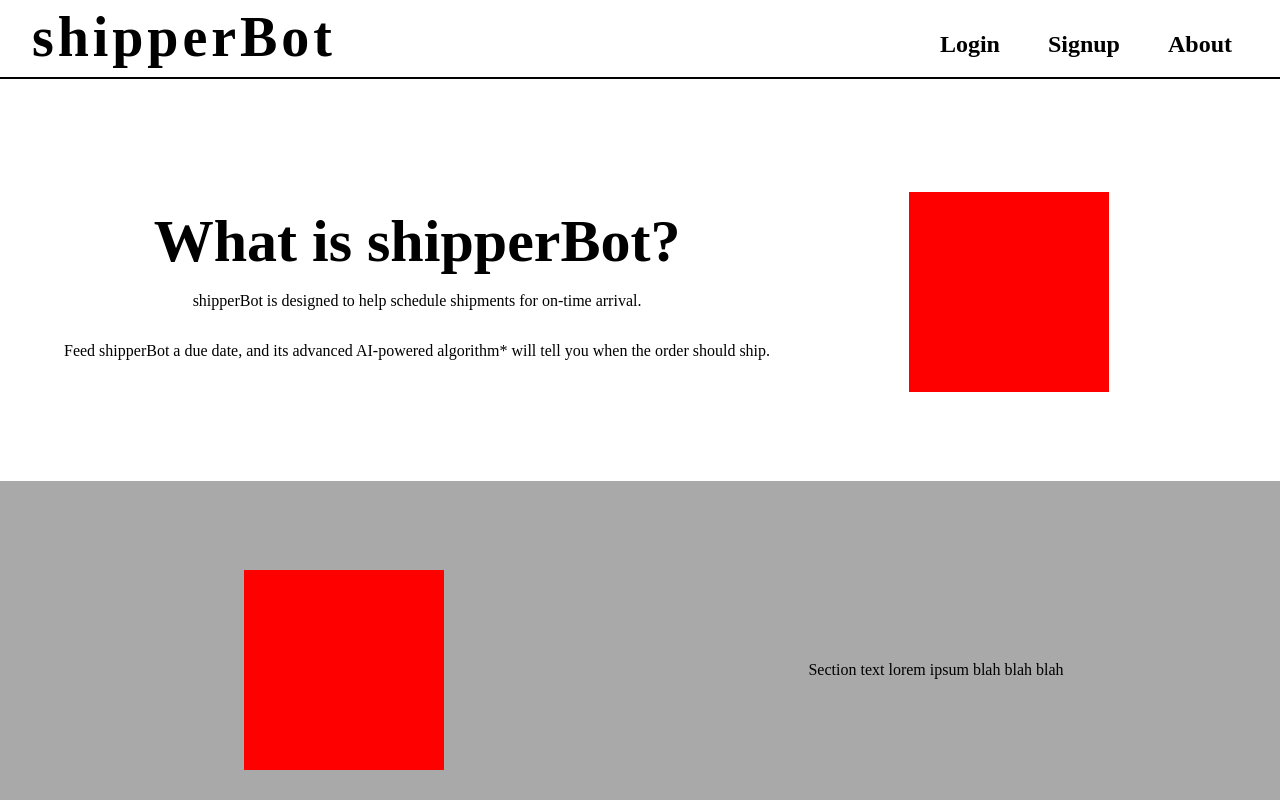
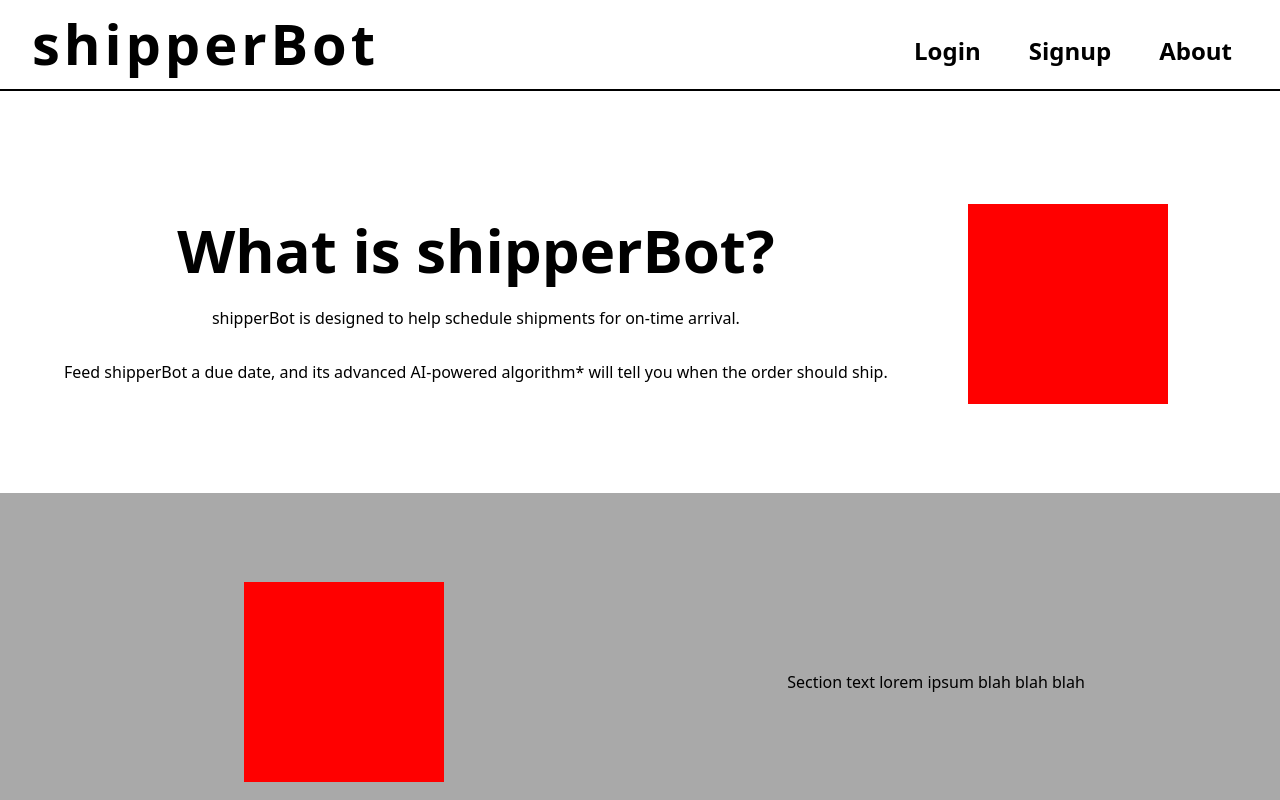
Before and after one commit to austin-bagwell/shipperbot-frontend, a React (Create React App) app: page / in a window 1280 px wide. Shown: the top 800 px of the page. Built offline with nearby package versions, Linux system fonts and the light colour scheme.

Commit message:
add basic font pack

```diff
--- a/src/App.css
+++ b/src/App.css
@@ -1,6 +1,8 @@
 body {
   margin: 0;
   background-color: white;
+  font-family: system-ui, "Segoe UI", Roboto, Helvetica, Arial, sans-serif,
+    "Apple Color Emoji", "Segoe UI Emoji", "Segoe UI Symbol";
 }
 
 h2 {
```
